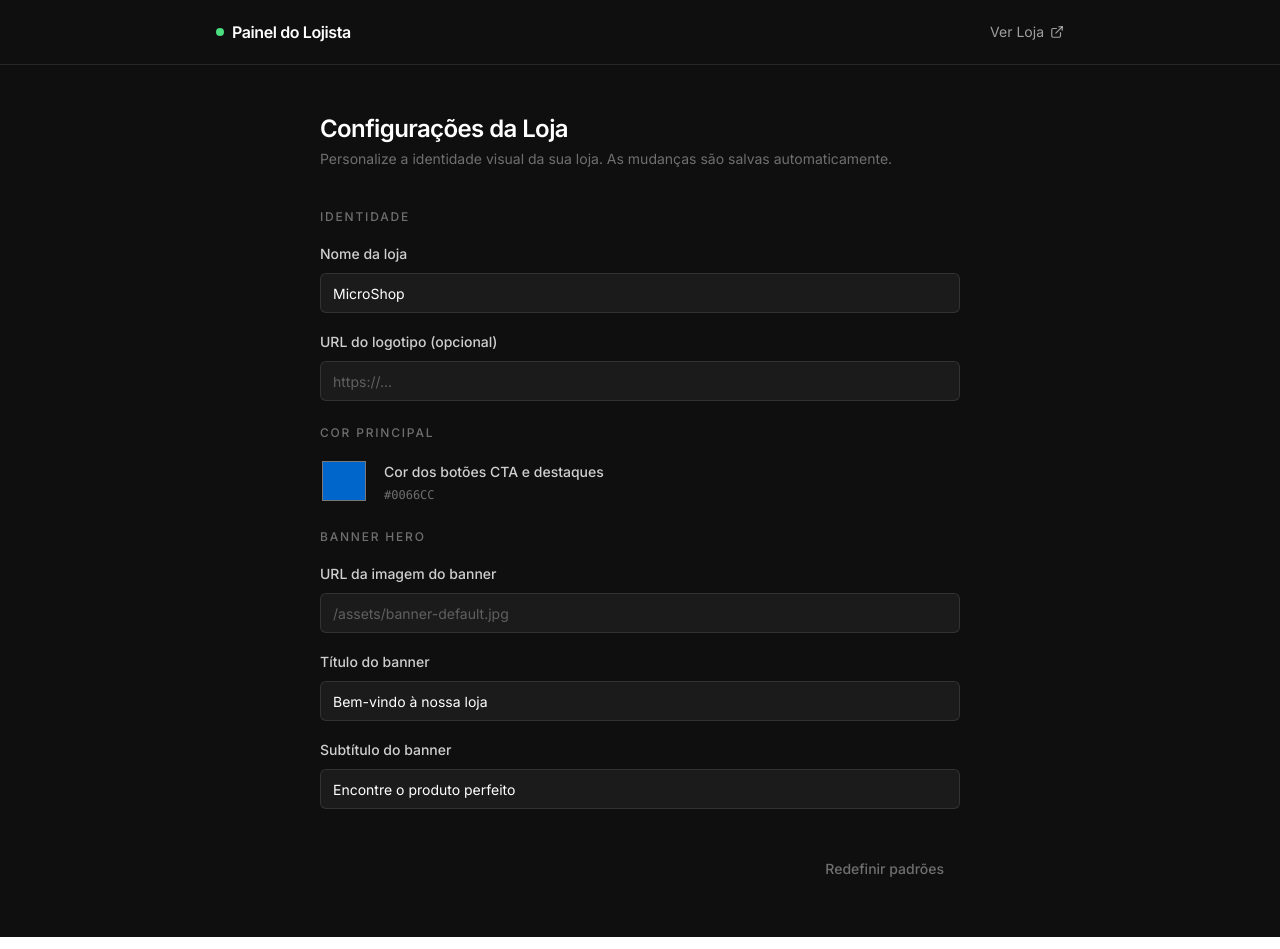
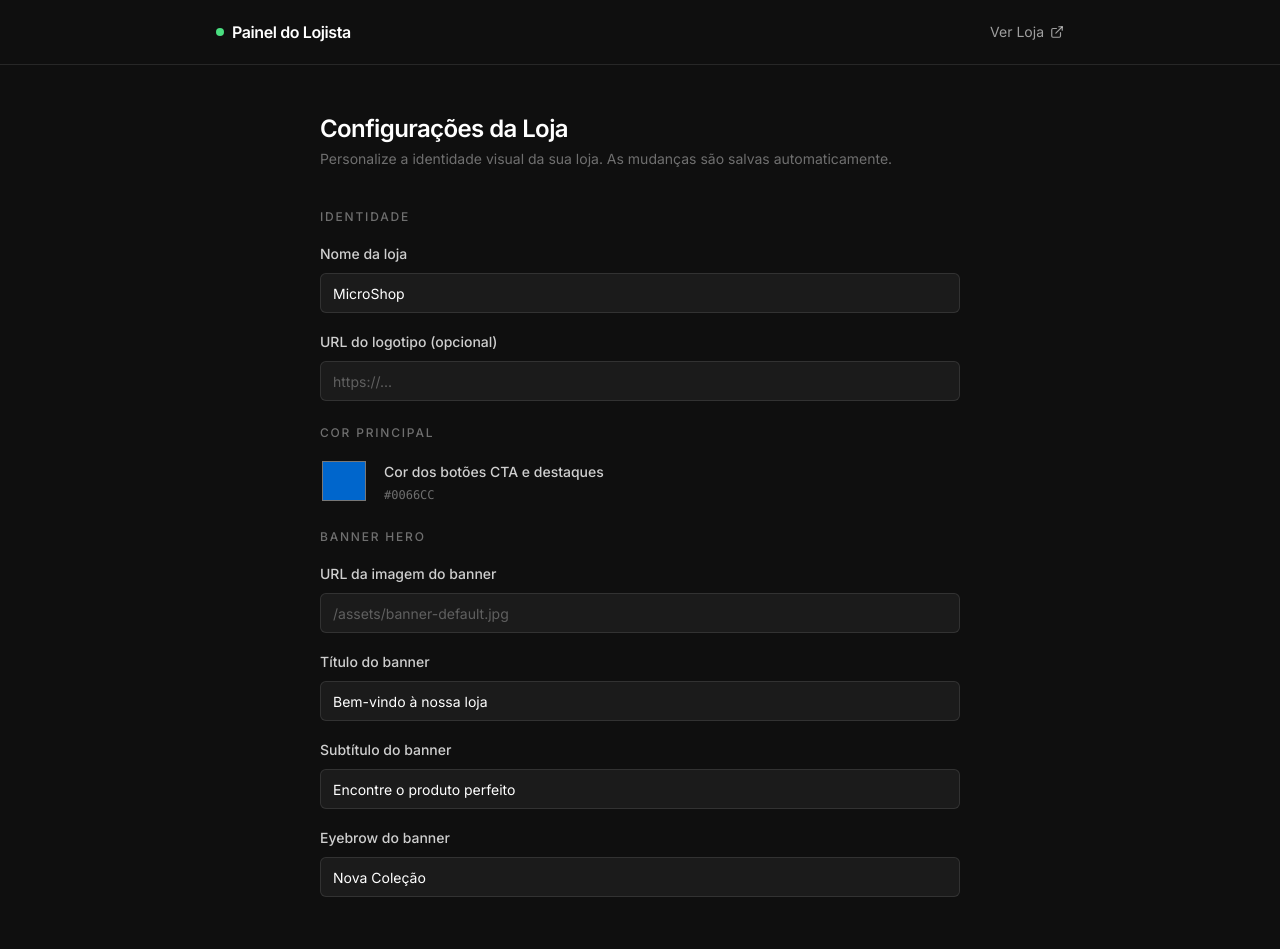
Before and after one commit to AgenticTI/arcsys-portfolio, a React (Vite) app in the folder ecommerce-micro/: page /admin in a window 1280 px wide. Shown: the top 949 px of the page. Built offline with nearby package versions, Linux system fonts and the light colour scheme.

Commit message:
feat: add bannerEyebrow input to admin panel

```diff
--- a/ecommerce-micro/src/routes/admin/index.tsx
+++ b/ecommerce-micro/src/routes/admin/index.tsx
@@ -130,6 +130,19 @@ function AdminPage() {
                 className="bg-white/5 border-white/10 text-white placeholder:text-white/30 focus-visible:ring-white/20"
               />
             </div>
+
+            <div className="space-y-2">
+              <Label htmlFor="bannerEyebrow" className="text-white/80 text-sm">
+                Eyebrow do banner
+              </Label>
+              <Input
+                id="bannerEyebrow"
+                value={config.bannerEyebrow}
+                onChange={(e) => updateConfig({ bannerEyebrow: e.target.value })}
+                className="bg-white/5 border-white/10 text-white placeholder:text-white/30 focus-visible:ring-white/20"
+                placeholder="Ex: Nova Coleção"
+              />
+            </div>
           </section>
 
           <div className="pt-4 flex justify-end">
```
